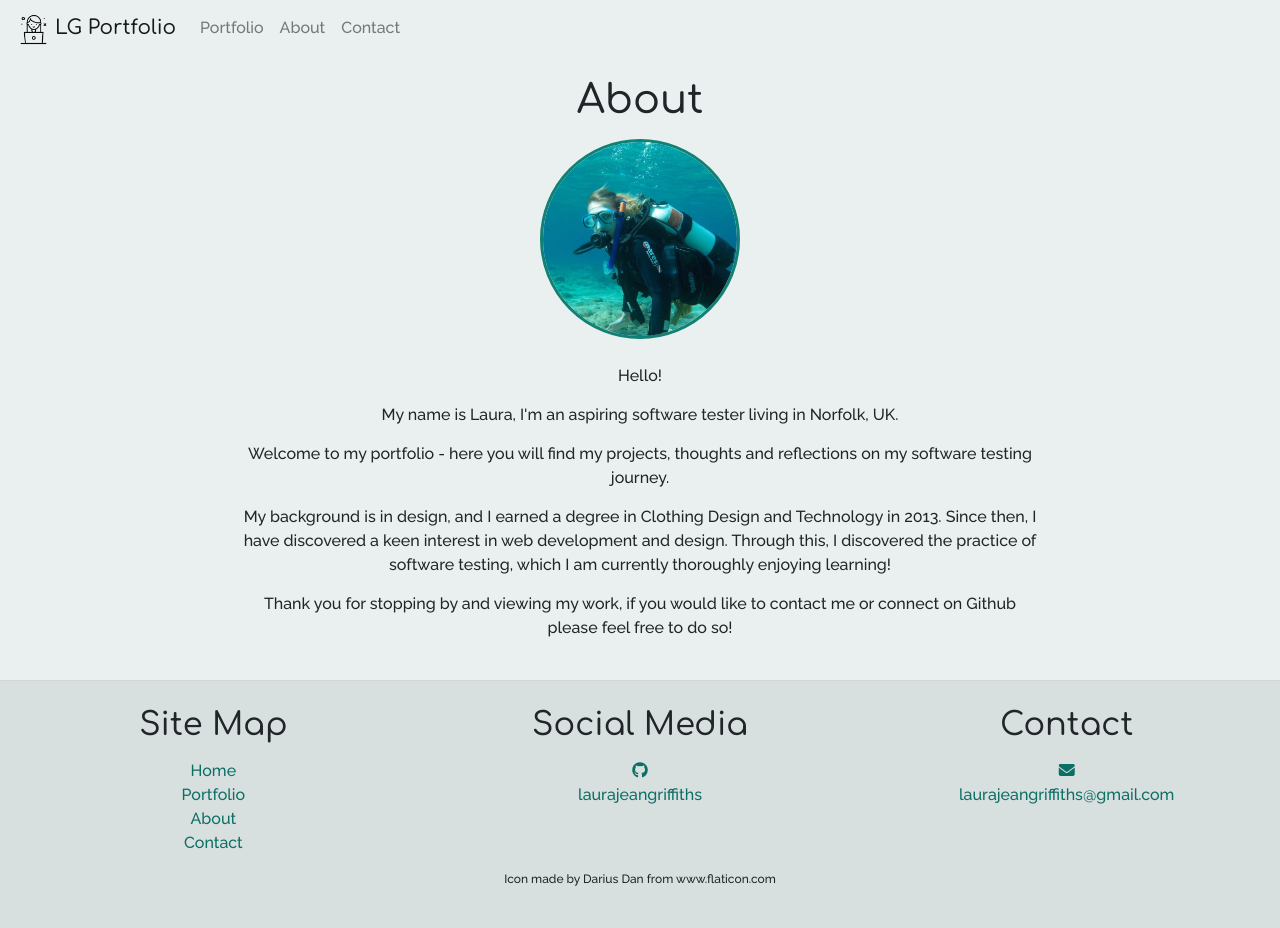
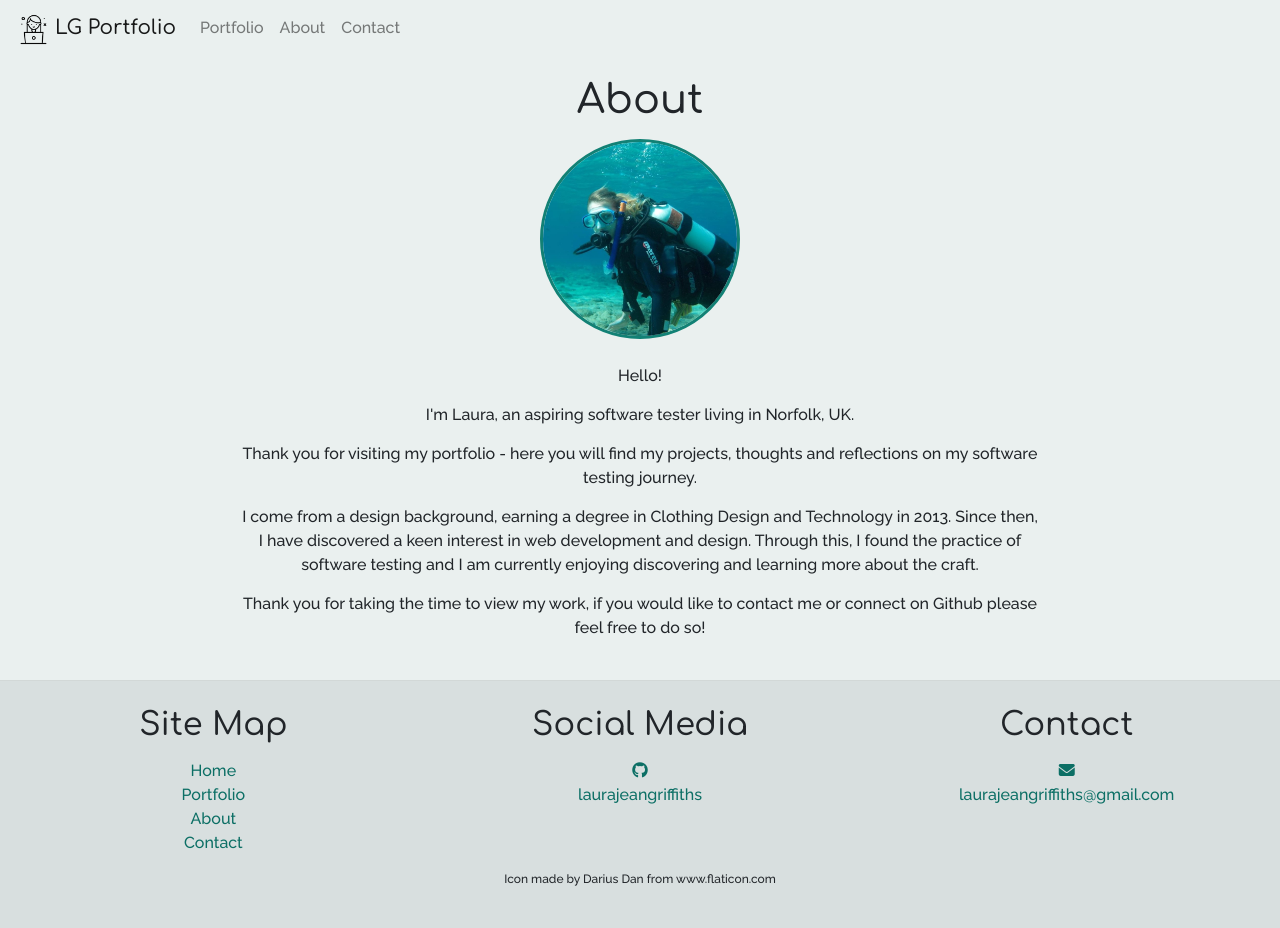
Before and after one commit to laurajeangriffiths/laurajeangriffiths.github.io, a Jekyll site: the page built from about.html, in a window 1280 px wide. Built offline with Jekyll 4.4.1, drawn with Linux system fonts in a browser that asks for light colours; nearby versions of some CDN libraries.

Commit message:
Broken link fix, image update
Fixed broken home link, changed about image, edited about text

```diff
--- a/_layouts/default.html
+++ b/_layouts/default.html
@@ -18,7 +18,7 @@
     <nav class="navbar navbar-expand-lg navbar-light navbar-custom">
       <div class="nav-icon">
         <img src="/img/student.png" width=35 height=35>
-        <a class="navbar-brand" href=/home>LG Portfolio</a>
+        <a class="navbar-brand" href=/>LG Portfolio</a>
       </div>
       <button class="navbar-toggler" type="button" data-toggle="collapse" data-target="#navbarSupportedContent" aria-controls="navbarSupportedContent" aria-expanded="false" aria-label="Toggle navigation">
         <span class="navbar-toggler-icon"></span>
--- a/about.html
+++ b/about.html
@@ -5,18 +5,18 @@
 ---
 <h1 class="page-title">About</h1>
 
-<img src="/img/scuba.jpg" class="profile" alt="Laura Griffiths">
+<img src="/img/laura.jpg" class="profile" alt="Laura Griffiths">
 
-  <div class="container bio">
-      <p>Hello!
+<div class="container bio">
+    <p>Hello!
 
-      <p>My name is Laura, I'm an aspiring software tester living in Norfolk, UK.</p>
+    <p>I'm Laura, an aspiring software tester living in Norfolk, UK.</p>
 
-      <p>Welcome to my portfolio - here you will find my projects, thoughts and reflections on my software testing journey.</p>
+    <p>Thank you for visiting my portfolio - here you will find my projects, thoughts and reflections on my software testing journey.</p>
 
-      <p>My background is in design, and I earned a degree in Clothing Design and Technology in 2013. Since then, I have discovered a keen interest in web development and design. Through this, I discovered the practice of software testing, which I am currently thoroughly enjoying learning!</p>
+    <p>I come from a design background, earning a degree in Clothing Design and Technology in 2013. Since then, I have discovered a keen interest in web development and design. Through this, I found the practice of software testing and I am currently enjoying discovering and learning more about the craft.</p>
 
-      <p>Thank you for stopping by and viewing my work, if you would like to contact me or connect on Github please feel free to do so!</p>
-  </div>
+    <p>Thank you for taking the time to view my work, if you would like to contact me or connect on Github please feel free to do so!</p>
+</div>
 
 <hr>
--- a/index.html
+++ b/index.html
@@ -1,5 +1,5 @@
 ---
 layout: home
 title: Laura Griffiths Software Testing Portfolio
-permalink: /home/
+permalink: /
 ---
```
Also changed, not shown: img/laura.jpg (renamed from img/scuba.JPG).
